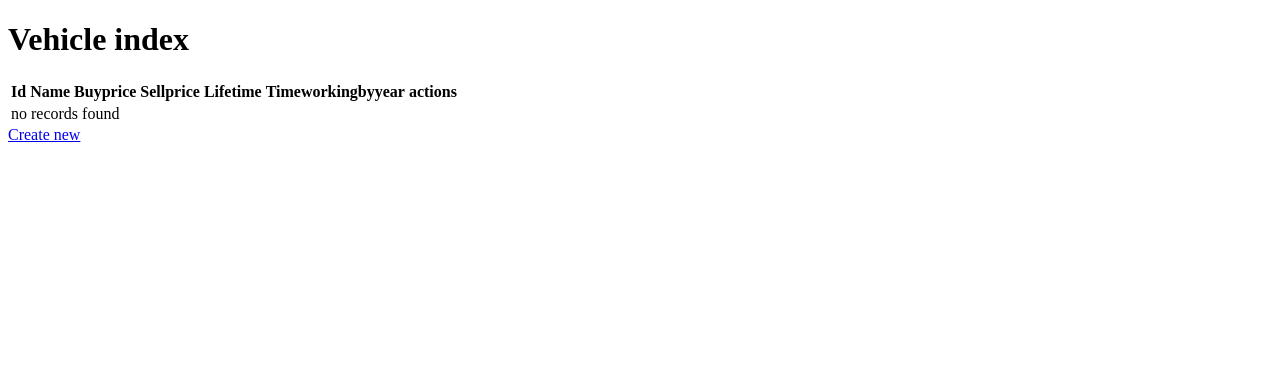
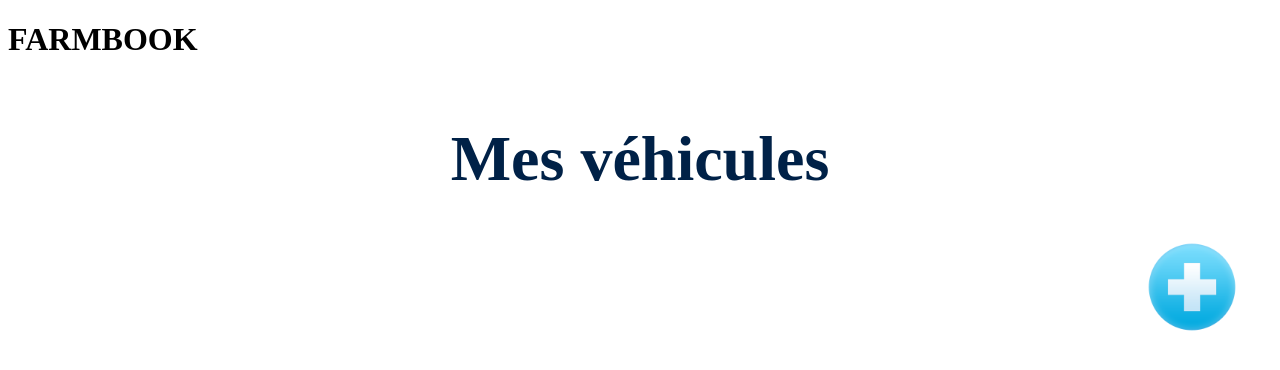
Before and after one commit to WildCodeSchool/reims-php-2009-hackathon-farm-book, a Symfony app: template templates/vehicle/index.html.twig in a window 1280 px wide. Shown: the top 370 px of the page. Run offline with Twig, Linux system fonts and the light colour scheme; the template is opened without the code that fills it, so the values that code supplies are empty; some libraries are stand-ins or nearby versions.

Commit message:
css on page vehicle index

```diff
--- a/src/Controller/VehicleController.php
+++ b/src/Controller/VehicleController.php
@@ -20,8 +20,9 @@ class VehicleController extends AbstractController
      */
     public function index(VehicleRepository $vehicleRepository): Response
     {
+        $this->denyAccessUnlessGranted('IS_AUTHENTICATED_FULLY');
         return $this->render('vehicle/index.html.twig', [
-            'vehicles' => $vehicleRepository->findAll(),
+            'vehicles' => $vehicleRepository->findByUser($this->getUser()),
         ]);
     }
 
--- a/src/Security/LoginUserAuthenticator.php
+++ b/src/Security/LoginUserAuthenticator.php
@@ -97,7 +97,7 @@ class LoginUserAuthenticator extends AbstractFormLoginAuthenticator implements P
         }
 
         // For example : return new RedirectResponse($this->urlGenerator->generate('some_route'));
-        return new RedirectResponse($this->urlGenerator->generate('home'));
+        return new RedirectResponse($this->urlGenerator->generate('vehicle_index'));
     }
 
     protected function getLoginUrl()
--- a/templates/vehicle/_delete_form.html.twig
+++ b/templates/vehicle/_delete_form.html.twig
@@ -1,5 +1,5 @@
-<form method="post" action="{{ path('vehicle_delete', {'id': vehicle.id}) }}" onsubmit="return confirm('Are you sure you want to delete this item?');">
+<form method="post" action="{{ path('vehicle_delete', {'id': vehicle.id}) }}" onsubmit="return confirm('Etes vous sûr de vouloir supprimer ce véhicule?');">
     <input type="hidden" name="_method" value="DELETE">
     <input type="hidden" name="_token" value="{{ csrf_token('delete' ~ vehicle.id) }}">
-    <button class="btn">Delete</button>
+    <button class="btn">Supprimer</button>
 </form>
--- a/templates/vehicle/index.html.twig
+++ b/templates/vehicle/index.html.twig
@@ -3,22 +3,43 @@
 {% block title %}Vehicle index{% endblock %}
 
 {% block body %}
-    <h1>Vehicle index</h1>
-
-    <table class="table">
+<header>
+    <div class="header-vehicle-index">
+        <h1 class="title-vehicle-index">FARMBOOK</h1>
+    </div>
+</header>
+<h1 style="text-align: center; margin-top: 4rem; font-size: 4rem; color: #002147;">Mes véhicules</h1>
+<a style="display: flex; justify-content: flex-end; margin-right: 2rem;" href="{{ path('vehicle_new') }}"><img style="height: 6rem; width: 6rem;"src="{{ asset('build/images/add-image-icon.png') }}"></a>
+<div class="example-wrapper">
+    <ul>
+    {% for vehicle in vehicles %}
+        <li class="tuile-vehicle-index"><a style="text-decoration:none; color: white;"href="{{ path('vehicle_show', {id: vehicle.id}) }}">{{ vehicle.name }}</a><br/>
+        {% if vehicle.picture == NULL  %}
+            <img class='picture-vehicle-index' src="{{ asset('/uploads/tracteur.jpg') }}" alt="vehicle">
+        {% else %}
+            <img class="picture-vehicle-index" src="{{ asset('/uploads/' ~ vehicle.picture) }}"/>
+    {% endif %}
+    </li>
+    {% endfor %}
+    </ul>
+</div>
+                                {# NE SUPPRIMER PAS CE QU'IL Y A EN COMMENTAIRE SVP !!!#}
+{# {% for vehicle in vehicles %}
+<div class="tuile-vehicle-index">
+    <table class="table-vehicle-index">
     <thead>
         <tr>
-                <th>Id</th>
-                <th>Name</th>
-                <th>Buyprice</th>
-                <th>Sellprice</th>
-                <th>Lifetime</th>
-                <th>Timeworkingbyyear</th>
-                <th>actions</th>
+            <th>ID</th>
+            <th>Nom</th>
+            <th>Prix d'achat</th>
+            <th>Prix de vente</th>
+            <th>Durée de vie moyenne</th>
+            <th>Temps d'utilisation moyenne à l'année</th>
+            <th>Modifier</th>
         </tr>
     </thead>
     <tbody>
-        {% for vehicle in vehicles %}
+
         <tr>
             <td>{{ vehicle.id }}</td>
             <td>{{ vehicle.name }}</td>
@@ -33,11 +54,12 @@
         </tr>
     {% else %}
         <tr>
-                <td colspan="7">no records found</td>
+            <td colspan="7">Aucun véhicule trouvé</td>
         </tr>
-        {% endfor %}
+
     </tbody>
 </table>
-
-    <a href="{{ path('vehicle_new') }}">Create new</a>
+<div>
+    {% endfor %}
+#}
 {% endblock %}
```
Lines whose indentation alone changed are shown as unchanged.
